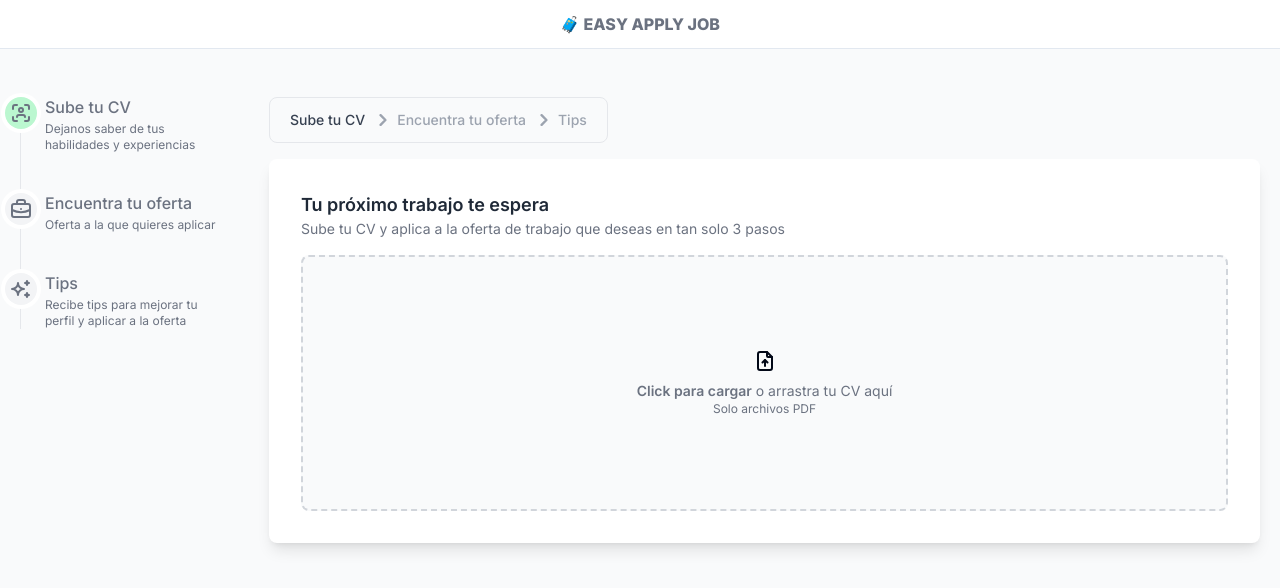
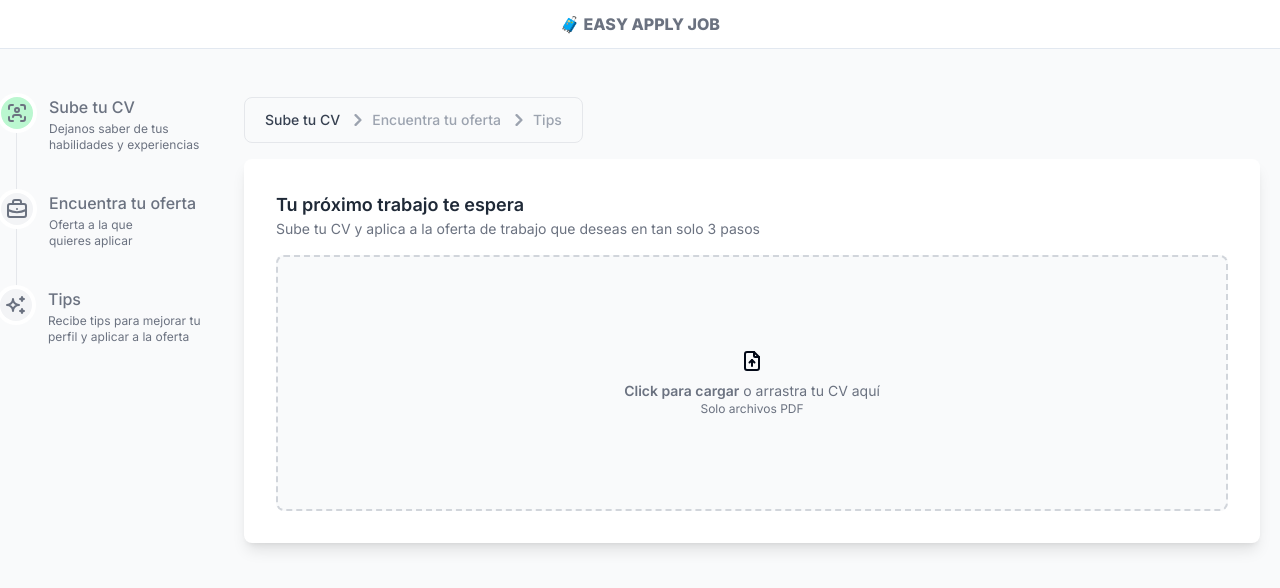
Before and after one commit to hamilgdev/easy-apply-job, a Next.js app in the folder frontend/: page / in a window 1280 px wide. Shown: the top 588 px of the page. Built offline with nearby package versions, Linux system fonts and the light colour scheme; no server answers.

Commit message:
refactor: Update TimelineStepper component styling and structure

```diff
--- a/frontend/src/components/stepper/timeline-stepper.tsx
+++ b/frontend/src/components/stepper/timeline-stepper.tsx
@@ -15,7 +15,7 @@ const TimelineItem = ({
   stepHitory: number[];
 }) => {
   return (
-    <li className='mb-10 ms-6 max-w-48'>
+    <li className='relative pl-8 pb-10 border-l last:border-none -left-1 border-gray-200 max-w-48'>
       <span
         className={clsx(
           'absolute flex items-center justify-center w-8 h-8 rounded-full -start-4 ring-4 ring-white',
@@ -32,7 +32,7 @@ const TimelineItem = ({
 
 export const TimelineStepper = ({ stepHitory }: { stepHitory: number[] }) => {
   return (
-    <ol className='relative text-gray-500 border-s border-gray-200 dark:border-gray-700 dark:text-gray-400'>
+    <ol className='relative text-gray-500'>
       {NAVIGATION_STEPS.map((item, index) => (
         <TimelineItem
           key={index}
```
